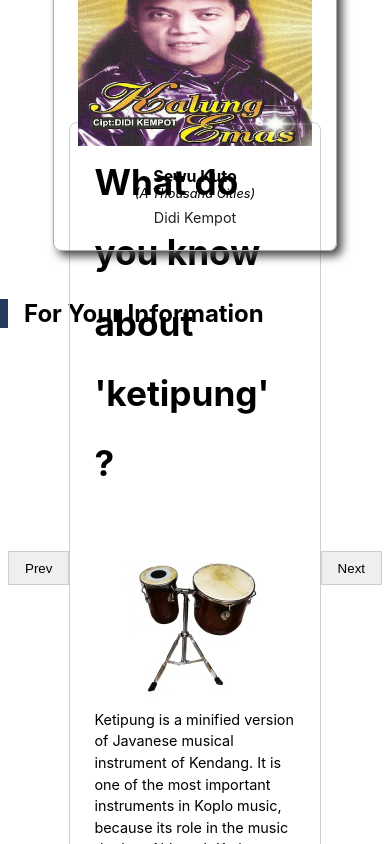
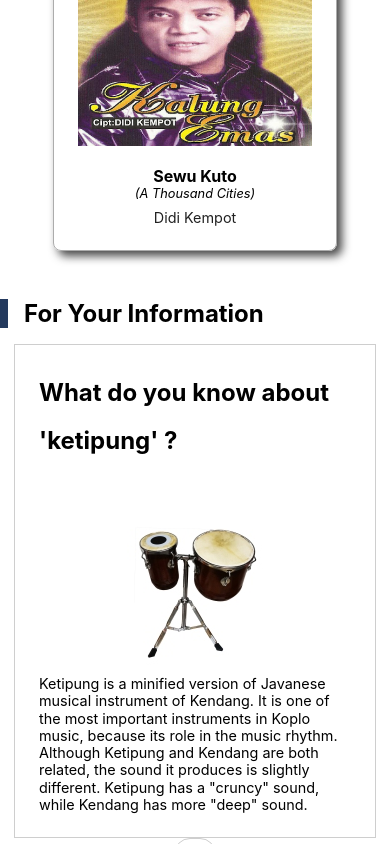
Before and after one commit to bondanjody/koplo-corner-app, a React (Create React App) app: page / in a window 390 px wide. Shown: the part 1060-1904 px from the top of the page. Built offline with nearby package versions, Linux system fonts and the light colour scheme.

Commit message:
Menambahkan responsif untuk bagian fyi

```diff
--- a/src/components/Layout/Fyi.js
+++ b/src/components/Layout/Fyi.js
@@ -43,7 +43,7 @@ const Fyi = () => {
             <h2>For Your Information</h2>
         </div>
         <div className={classes['fyi-container']}>
-            <button className={classes['fyi-button']} onClick={prevHandler}>Prev</button>
+            <button className={classes['fyi-button']} onClick={prevHandler}>˂</button>
             <div className={classes['fyi-content']}>
                 <div className={classes['fyi-content__header']}>
                     {fyiList[showDataFyi].title}
@@ -55,7 +55,7 @@ const Fyi = () => {
                     {fyiList[showDataFyi].content}
                 </div>
             </div>
-            <button className={classes['fyi-button']} onClick={nextHandler}>Next</button>
+            <button className={classes['fyi-button']} onClick={nextHandler}>˃</button>
         </div>
     </Fragment>
 }
--- a/src/components/Layout/Fyi.module.css
+++ b/src/components/Layout/Fyi.module.css
@@ -43,3 +43,32 @@
     font-size: 0.9rem;
     line-height: 150%;
 }
+@media screen and (max-width: 412px) {
+    .fyi-container {
+        display:flex;
+        flex-direction: column;
+        padding: 0;
+        height: auto;
+    }
+    .fyi-content__header {
+        font-size: 1.5rem;
+    }
+    .fyi-description {
+        font-size: 0.9rem;
+        line-height: 120%;
+    }
+    .fyi-header {
+        margin-bottom: 1rem;
+    }
+    .fyi-content {
+        order: 1;
+        border-radius: 0;
+    }
+    .fyi-button{
+        order: 2;
+        background-color: white;
+        border-radius: 1rem;
+        font-weight: bold;
+    }
+
+}
```
